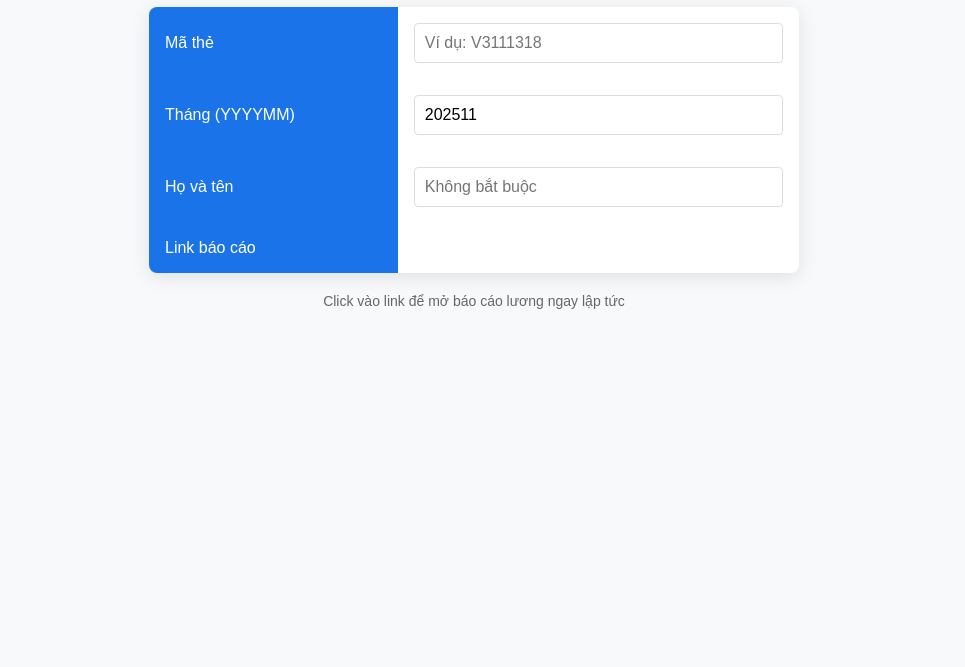
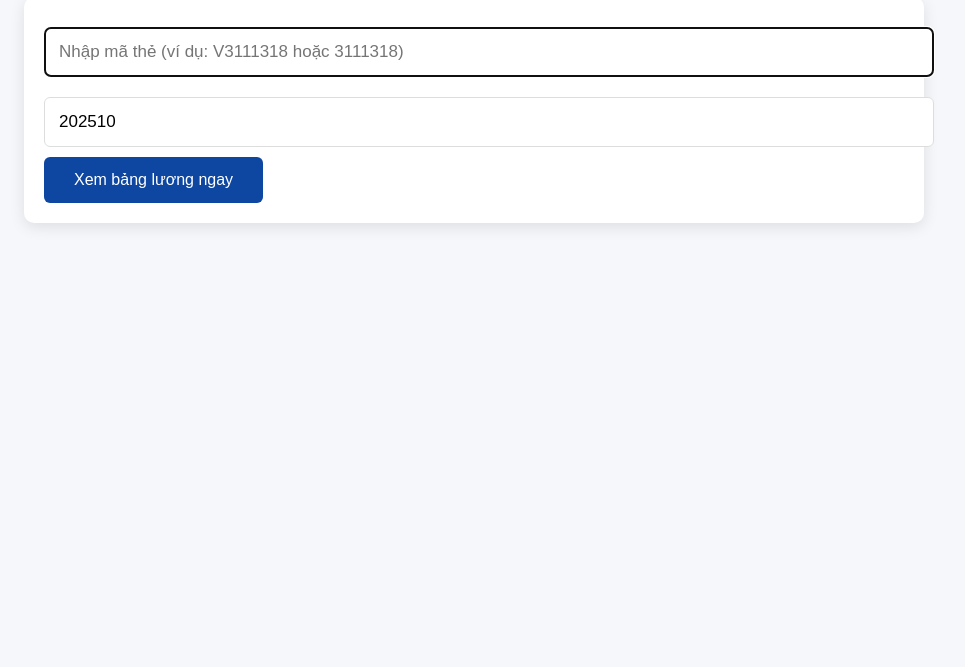
Before and after one commit to vykhanhhlls/tra-cuu-luong-NW, a plain HTML site: page index.html in a window 1280 px wide. Shown: the part 133-800 px from the top of the page, without its empty margins (166-1131 px from the left). Drawn offline with Linux system fonts and the light colour scheme.

Commit message:
Update index.html

```diff
--- a/index.html
+++ b/index.html
@@ -2,52 +2,109 @@
 <html lang="vi">
 <head>
   <meta charset="utf-8">
-  <title>Tra cứu lương OneFit</title>
+  <title>Tra cứu lương OneFit - Xem ngay bảng lương</title>
   <style>
-    body {font-family: Arial, sans-serif; max-width: 650px; margin: 40px auto; padding: 20px; background: #f8f9fa;}
-    table {width: 100%; border-collapse: collapse; background: white; box-shadow: 0 4px 20px rgba(0,0,0,0.1); border-radius: 8px; overflow: hidden;}
-    th, td {padding: 16px; text-align: left;}
-    th {background: #1a73e8; color: white; font-weight: normal;}
-    input {width: 100%; padding: 10px; border: 1px solid #ddd; border-radius: 4px; font-size: 16px; box-sizing: border-box;}
-    a {color: #1a73e8; word-break: break-all; font-size: 17px; font-weight: 500;}
-    h1 {text-align: center; color: #333;}
-    .note {font-size: 14px; color: #666; text-align: center; margin-top: 20px;}
+    body {font-family: Arial, sans-serif; max-width: 900px; margin: 30px auto; padding: 20px; background: #f5f7fa;}
+    h1 {text-align: center; color: #0d47a1;}
+    .input-box {background: white; padding: 20px; border-radius: 10px; box-shadow: 0 4px 15px rgba(0,0,0,0.1); margin-bottom: 20px;}
+    input {width: 100%; padding: 14px; margin: 10px 0; border: 1px solid #ddd; border-radius: 6px; font-size: 17px;}
+    button {background: #0d47a1; color: white; padding: 14px 30px; border: none; border-radius: 6px; font-size: 16px; cursor: pointer;}
+    button:hover {background: #1565c0;}
+    table {width: 100%; border-collapse: collapse; margin-top: 20px; background: white; box-shadow: 0 4px 15px rgba(0,0,0,0.1); border-radius: 8px; overflow: hidden;}
+    th {background: #0d47a1; color: white; padding: 15px; text-align: center;}
+    td {padding: 12px 15px; border-bottom: 1px solid #eee; text-align: left;}
+    tr:nth-child(even) {background: #f8fbff;}
+    .amount {text-align: right; font-weight: bold; color: #d32f2f;}
+    .loading {text-align: center; padding: 30px; color: #666; font-size: 18px;}
+    .error {color: red; text-align: center; padding: 20px;}
+    .info {background: #e3f2fd; padding: 15px; border-radius: 8px; margin: 15px 0; text-align: center; font-weight: bold;}
   </style>
 </head>
 <body>
+
   <h1>Tra cứu lương OneFit</h1>
-  <table>
-    <tr><th>Mã thẻ</th>        <td><input type="text" id="maThe" placeholder="Ví dụ: V3111318" oninput="taoLink()"></td></tr>
-    <tr><th>Tháng (YYYYMM)</th><td><input type="text" id="thang" value="202511" oninput="taoLink()"></td></tr>
-    <tr><th>Họ và tên</th>     <td><input type="text" id="hoTen" placeholder="Không bắt buộc"></td></tr>
-    <tr><th>Link báo cáo</th>  <td id="ketQua" style="color:#d32f2f;"></td></tr>
-  </table>
-  <div class="note">Click vào link để mở báo cáo lương ngay lập tức</div>
+  <div class="input-box">
+    <input type="text" id="maThe" placeholder="Nhập mã thẻ (ví dụ: V3111318 hoặc 3111318)" autofocus>
+    <input type="text" id="thang" value="202510" placeholder="Tháng (ví dụ: 202510)">
+    <button onclick="traCuu()">Xem bảng lương ngay</button>
+  </div>
+
+  <div id="ketqua"></div>
 
 <script>
-function taoLink() {
-  const ma = document.getElementById("maThe").value.trim().toUpperCase();
+async function traCuu() {
+  let ma = document.getElementById("maThe").value.trim().toUpperCase();
   const thang = document.getElementById("thang").value.trim();
+  const resultDiv = document.getElementById("ketqua");
 
-  if (ma && thang && thang.length === 6 && /^\d{6}$/.test(thang)) {
-    // Tạo chuỗi số ngẫu nhiên giống Excel (13 chữ số)
-    const timestamp = new Date().getTime(); // 1757...
-    const randomNum = Math.floor(Math.random() * 10000);
-    const fakeCache = timestamp.toString().slice(0, 10) + randomNum; // giống 1757736589833
+  // Tự thêm "V" nếu thiếu
+  if (ma && !ma.startsWith("V") && ma.length === 7) ma = "V" + ma;
 
-    const link = `https://esalary.one-fit.com/VN/Program/QueryReport/AjaxRequest.aspx?key=getsalarybyid&uid=${ma}&_=${fakeCache}`;
+  if (!ma || !thang || thang.length !== 6) {
+    resultDiv.innerHTML = '<div class="error">Vui lòng nhập đầy đủ mã thẻ và tháng (YYYYMM)</div>';
+    return;
+  }
 
-    document.getElementById("ketQua").innerHTML =
-      `<a href="${link}" target="_blank">${link}</a>`;
-  } else if (ma && thang) {
-    document.getElementById("ketQua").innerText = "⚠️ Tháng phải đúng định dạng YYYYMM (ví dụ: 202511)";
-  } else {
-    document.getElementById("ketQua").innerText = "";
+  resultDiv.innerHTML = '<div class="loading">Đang tải bảng lương của <strong>' + ma + '</strong> tháng <strong>' + thang + '</strong>...</div>';
+
+  const url = `https://esalary.one-fit.com/VN/Program/QueryReport/AjaxRequest.aspx?key=getsalarybyid&uid=${ma}&_=${Date.now()}`;
+
+  try {
+    const response = await fetch("https://api.allorigins.win/get?url=" + encodeURIComponent(url));
+    const data = await response.json();
+    const jsonText = data.contents;
+
+    // Kiểm tra dữ liệu có rỗng không
+    if (!jsonText || jsonText.trim() === "" || jsonText.includes("error")) {
+      resultDiv.innerHTML = '<div class="error">Không tìm thấy dữ liệu lương. Vui lòng kiểm tra lại mã thẻ hoặc tháng!</div>';
+      return;
+    }
+
+    const json = JSON.parse(jsonText);
+
+    if (!json || json.length === 0) {
+      resultDiv.innerHTML = '<div class="error">Không có dữ liệu lương cho nhân viên này.</div>';
+      return;
+    }
+
+    // Lấy thông tin nhân viên
+    const nv = json[0];
+    const hoTen = nv.userName || "Không rõ";
+    const phongBan = nv.departName || "Không rõ";
+
+    let tableHTML = `
+      <div class="info">Nhân viên: <strong>${hoTen}</strong> | Mã thẻ: <strong>${ma}</strong> | Phòng ban: <strong>${phongBan}</strong> | Tháng: <strong>${thang.slice(0,4)}/${thang.slice(4)}</strong></div>
+      <table>
+        <tr><th>STT</th><th>Mã khoản</th><th>Nội dung</th><th style="text-align:right;">Số tiền (VNĐ)</th></tr>
+    `;
+
+    json.forEach((item, index) => {
+      const tien = parseFloat(item.amount || 0).toLocaleString("vi-VN");
+      tableHTML += `
+        <tr>
+          <td style="text-align:center;">${index + 1}</td>
+          <td>${item.itemCode || ""}</td>
+          <td>${item.salaryDesc || ""}</td>
+          <td class="amount">${tien}</td>
+        </tr>
+      `;
+    });
+
+    tableHTML += `</table>`;
+    resultDiv.innerHTML = tableHTML;
+
+  } catch (err) {
+    resultDiv.innerHTML = '<div class="error">Lỗi kết nối hoặc hệ thống OneFit đang bảo trì. Vui lòng thử lại sau!</div>';
   }
 }
 
-// Tự động sinh link khi mở trang nếu đã có dữ liệu
-window.onload = taoLink;
+// Cho phép nhấn Enter để tra cứu
+document.getElementById("maThe").addEventListener("keypress", function(e) {
+  if (e.key === "Enter") traCuu();
+});
+document.getElementById("thang").addEventListener("keypress", function(e) {
+  if (e.key === "Enter") traCuu();
+});
 </script>
 </body>
 </html>
```
